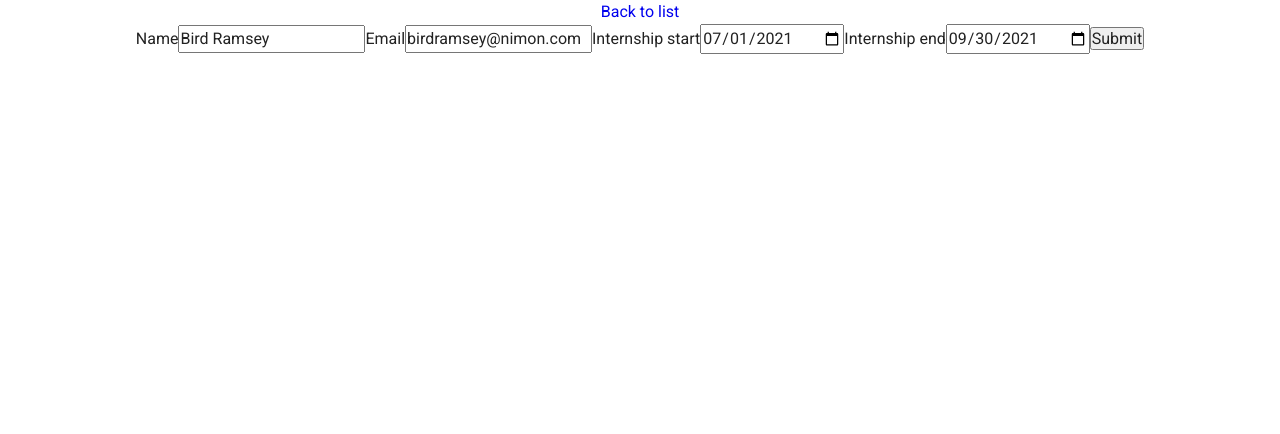
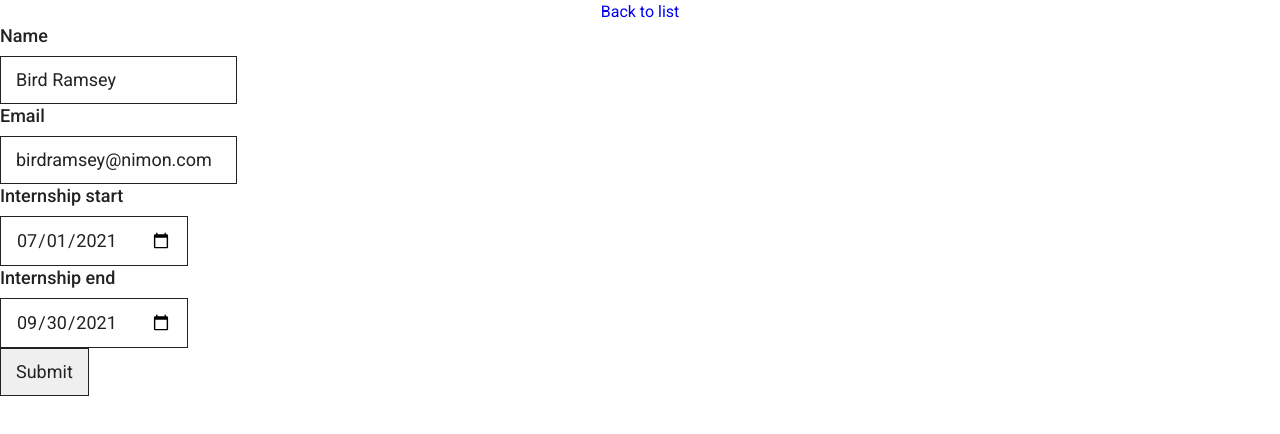
Before and after one commit to kepler003/forte, a React (Create React App) app: page /interns/1 in a window 1280 px wide. Shown: the top 434 px of the page. Built offline with nearby package versions, Linux system fonts and the light colour scheme; data requests are answered from the project's data file.

Commit message:
Create Input component

```diff
--- a/src/components/Input/Input.jsx
+++ b/src/components/Input/Input.jsx
@@ -1,10 +1,36 @@
-const Input = ({ label, error, ...props }) => {
+import { useEffect, useRef } from 'react';
+import Icon from '../Icon/Icon';
+import cls from './Input.module.css';
+
+const Input = ({ label, error, className, ...props }) => {
+  const inputRef = useRef();
+
+  useEffect(() => {
+    if (error) {
+      inputRef.current.setCustomValidity('Invalid');
+    } else {
+      inputRef.current.setCustomValidity('');
+    }
+  }, [error]);
+
+  const labelClassNames = [cls.label, 'text-medium-l'].join(' ');
+  const inputClassNames = [className, cls.input, 'text-l'].join(' ');
+
+  const labelElem = label && <label className={labelClassNames}>{label}</label>;
+  const iconElem = error && (
+    <Icon className={cls.icon} icon='alert' color='#a3270c' />
+  );
+  const errorElem = error && <p className={cls.error}>{error}</p>;
+
   return (
-    <>
-      {label && <label>{label}</label>}
-      <input {...props} />
-      {error && <p>{error}</p>}
-    </>
+    <div className={cls.box}>
+      {labelElem}
+      <div className={cls.inputBox}>
+        <input ref={inputRef} className={inputClassNames} {...props} />
+        {iconElem}
+      </div>
+      {errorElem}
+    </div>
   );
 };
 
--- /dev/null
+++ b/src/components/Input/Input.module.css
@@ -0,0 +1,46 @@
+.box {
+  display: flex;
+  flex-flow: column nowrap;
+  align-items: flex-start;
+}
+
+.label {
+  margin-bottom: 0.8rem;
+}
+
+.inputBox {
+  display: flex;
+  align-items: center;
+  position: relative;
+}
+
+.input {
+  padding: calc(1.2rem - 1px) calc(1.6rem - 1px);
+  border: 1px solid var(--color-base-1);
+  border-radius: 0;
+  box-sizing: border-box;
+}
+
+.input:focus {
+  padding: calc(1.2rem - 2px) calc(1.6rem - 2px);
+  background-color: var(--color-base-7);
+  border: 2px solid var(--color-base-1);
+  box-shadow: 0 0 0 0.2rem var(--color-focus);
+  outline: none;
+}
+
+.input:invalid {
+  padding-right: 5.2rem;
+  background-color: var(--color-base-7);
+  box-shadow: 0 0 0 0.2rem var(--color-error);
+}
+
+.icon {
+  position: absolute;
+  right: 1.6rem;
+}
+
+.error {
+  margin-top: 0.8rem;
+  color: var(--color-error);
+}
```
